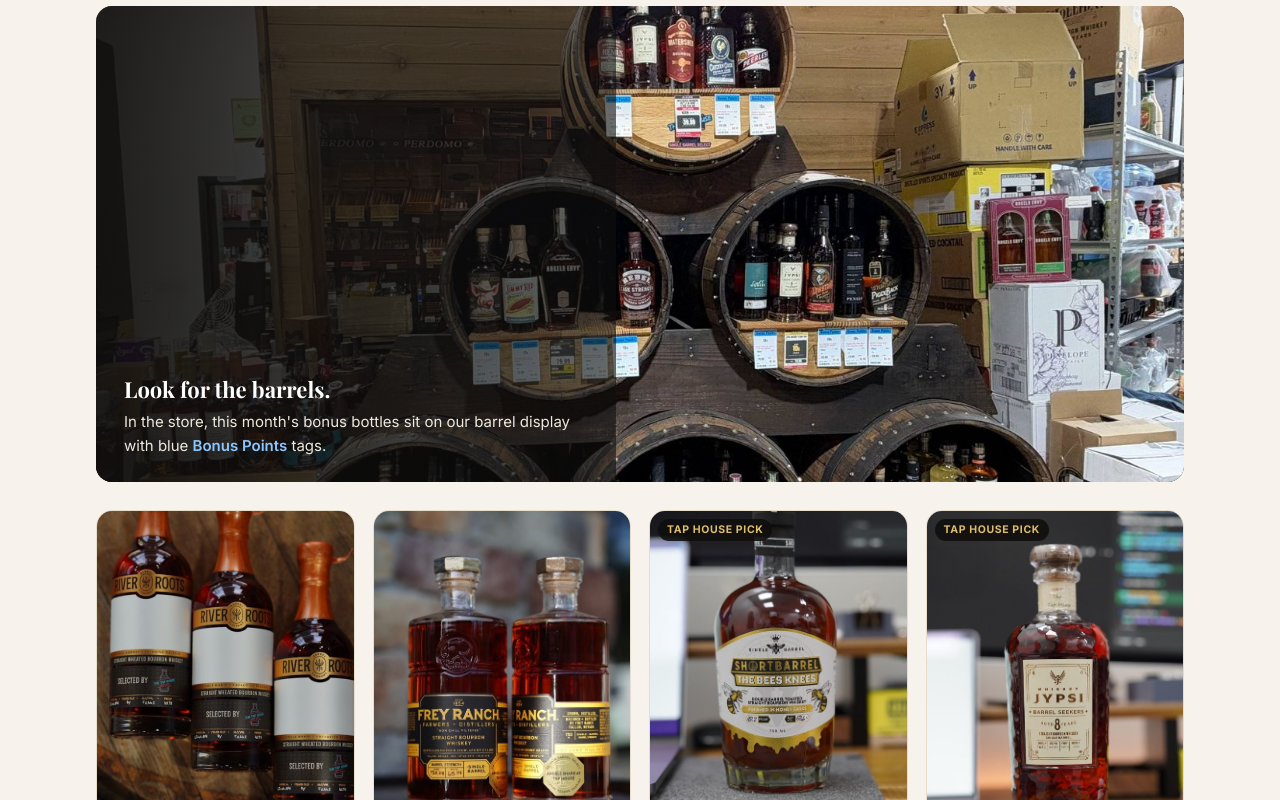
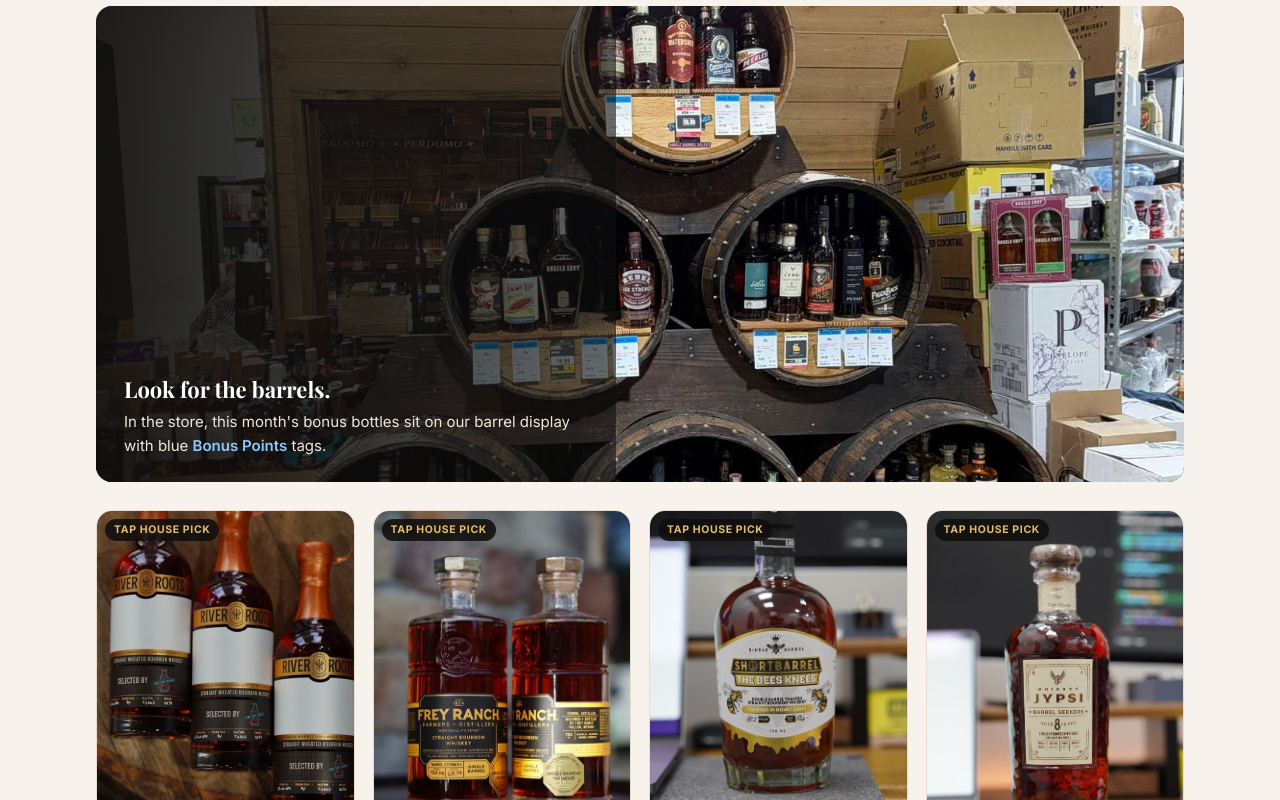
Before and after one commit to preyash09/taphousega, a plain HTML site: page index.html in a window 1280 px wide. Shown: the part 2000-2800 px from the top of the page. Drawn offline with nearby package versions, Linux system fonts and the light colour scheme; a web font is replaced by a local one.

Commit message:
Mark every bottle as a Tap House Pick
All bottles on the site are store picks, so each card gets the gold tag,
the section is renamed Tap House Picks, and the now-redundant Picks
filter is removed.

Co-Authored-By: Claude Opus 5.5 <noreply@anthropic.com>

```diff
--- a/app.js
+++ b/app.js
@@ -108,7 +108,6 @@
   var barrels = window.SINGLE_BARRELS || [];
   var filters = [
     { key: "all", label: "All", test: function () { return true; } },
-    { key: "pick", label: "Tap House Picks", test: function (b) { return b.pick; } },
     { key: "bourbon", label: "Bourbon", test: function (b) { return b.type === "bourbon"; } },
     { key: "rye", label: "Rye", test: function (b) { return b.type === "rye"; } },
     { key: "other", label: "Other", test: function (b) { return b.type && b.type !== "bourbon" && b.type !== "rye"; } }
--- a/bottles.js
+++ b/bottles.js
@@ -11,7 +11,7 @@
   Fields (leave any out if you don't need them):
     name     the bottle name
     nickname the pick's name, like "Bardstown Boujee" (shows in gold)
-    pick     true if it's a Tap House Pick (shows a gold badge)
+    pick     true for a Tap House Pick (shows a gold badge). Every bottle on the site is one.
     isNew    true to show a "New" tag
     photo2   a second photo, shown when someone taps the bottle
     details  short facts, like ["9 Year", "110 Proof", "186 Bottles"]
@@ -31,15 +31,15 @@ window.SITE = {
 };
 
 window.BONUS_BOTTLES = [
-  { name: "River Roots 8 Year", type: "bourbon", price: "$104.99", points: "10x Points", photo: "river-roots-8.jpg", search: "River Roots" },
-  { name: "Frey Ranch Four Grain Single Barrel", type: "bourbon", price: "$89.99", points: "10x Points", photo: "frey-ranch-four-grain.jpg", search: "Frey Ranch Single Barrel" },
+  { name: "River Roots 8 Year", type: "bourbon", pick: true, price: "$104.99", points: "10x Points", photo: "river-roots-8.jpg", search: "River Roots" },
+  { name: "Frey Ranch Four Grain Single Barrel", type: "bourbon", pick: true, price: "$89.99", points: "10x Points", photo: "frey-ranch-four-grain.jpg", search: "Frey Ranch Single Barrel" },
   { name: "Shortbarrel The Bee's Knees", type: "bourbon", pick: true, price: "$109.99", points: "10x Points", photo: "shortbarrel-bees-knees.jpg", search: "Shortbarrel" },
   { name: "Jypsi Whiskey 8 Year", type: "bourbon", pick: true, price: "$79.99", points: "10x Points", photo: "jypsi-8.jpg", search: "Jypsi" },
-  { name: "Elijah Craig Private Barrel Holy Proof", type: "bourbon", price: "$84.99", points: "10x Points", photo: "elijah-craig-holy-proof.jpg", search: "Elijah Craig Private Barrel" },
-  { name: "Pinhook Single Barrel 10 Year Vertical Series", type: "bourbon", price: "$94.99", points: "10x Points", photo: "pinhook-10-vertical.jpg", search: "Pinhook" },
-  { name: "Woodford Double Oaked Barrel Proof", type: "bourbon", price: "$99.99", points: "10x Points", photo: "woodford-double-oaked-bp.jpg", search: "Woodford Double Oaked" },
+  { name: "Elijah Craig Private Barrel Holy Proof", type: "bourbon", pick: true, price: "$84.99", points: "10x Points", photo: "elijah-craig-holy-proof.jpg", search: "Elijah Craig Private Barrel" },
+  { name: "Pinhook Single Barrel 10 Year Vertical Series", type: "bourbon", pick: true, price: "$94.99", points: "10x Points", photo: "pinhook-10-vertical.jpg", search: "Pinhook" },
+  { name: "Woodford Double Oaked Barrel Proof", type: "bourbon", pick: true, price: "$99.99", points: "10x Points", photo: "woodford-double-oaked-bp.jpg", search: "Woodford Double Oaked" },
   { name: "Frey Ranch Single Barrel Rye", type: "rye", pick: true, points: "10x Points", photo: "frey-ranch-rye.jpg", search: "Frey Ranch Rye" },
-  { name: "High Wire Jimmy Red Private Selection", type: "bourbon", points: "10x Points", photo: "high-wire-jimmy-red.jpg", search: "Jimmy Red" },
+  { name: "High Wire Jimmy Red Private Selection", type: "bourbon", pick: true, points: "10x Points", photo: "high-wire-jimmy-red.jpg", search: "Jimmy Red" },
 ];
 
 window.SINGLE_BARRELS = [
@@ -50,20 +50,20 @@ window.SINGLE_BARRELS = [
   { name: "Bardstown Bourbon Co. Wheated Single Barrel", nickname: "Bardstown Boujee", type: "bourbon", pick: true, isNew: true, details: ["Wheated", "127.6 Proof"], price: "$79.99", photo: "bardstown-boujee.jpg", search: "Bardstown Bourbon" },
 
   { name: "Chicken Cock", type: "bourbon", pick: true, details: ["5 Yr 2 Mo", "121.34 Proof", "90 Bottles"], price: "$59.99", photo: "chicken-cock.jpg", search: "Chicken Cock" },
-  { name: "Sagamore Barrel Select", type: "rye", details: ["9 Year", "110 Proof", "186 Bottles"], price: "$64.99", photo: "sagamore-barrel-select.jpg", search: "Sagamore" },
-  { name: "Smoke Wagon", type: "bourbon", details: ["8 Year", "118 Proof", "96 Bottles"], price: "$99.99", photo: "smoke-wagon-8.jpg", search: "Smoke Wagon" },
-  { name: "Old Ezra 7 Year", type: "bourbon", details: ["117 Proof", "210 Bottles"], price: "$64.99", photo: "old-ezra-7.jpg", search: "Old Ezra" },
-  { name: "Nashville Barrel Co. Rye", type: "rye", details: ["7 Year", "109.48 Proof", "102 Bottles"], price: "$79.99", photo: "nashville-barrel-rye.jpg", search: "Nashville Barrel" },
-  { name: "Nashville Barrel Bourbon", type: "bourbon", details: ["11 Yr 10 Mo", "118.76 Proof", "120 Bottles"], price: "$184.99", photo: "nashville-barrel-bourbon.jpg", search: "Nashville Barrel" },
-  { name: "Nashtucky by Nashville Barrel Co.", type: "bourbon", details: ["7 Yr 2 Mo", "122.34 Proof", "96 Bottles"], price: "$79.99", photo: "nashtucky-7.jpg", search: "Nashtucky" },
-  { name: "Jeptha Creed Wheated", type: "bourbon", details: ["7 Yr 1 Mo", "125.54 Proof", "156 Bottles"], price: "$69.99", photo: "jeptha-creed-wheated.jpg", search: "Jeptha Creed" },
-  { name: "Penelope Project X, PX Sherry Cask", type: "bourbon", details: ["6+ Years", "112 Proof", "156 Bottles"], price: "$74.99", photo: "penelope-project-x.jpg", search: "Penelope" },
-  { name: "ASW Fiddler Antique Rye", type: "rye", details: ["8 Yr 4 Mo", "116.8 Proof", "168 Bottles"], price: "$99.99", photo: "asw-fiddler-antique-rye.jpg", search: "Fiddler" },
-  { name: "Knob Creek Cask Strength", type: "bourbon", details: ["9 Yr 8 Mo", "124 Proof", "138 Bottles"], price: "$64.99", photo: "knob-creek-cask.jpg", search: "Knob Creek" },
-  { name: "El Tesoro Single Barrel Tequila", type: "tequila", details: ["80 Proof", "240 Bottles"], price: "$84.99", photo: "el-tesoro.jpg", search: "El Tesoro" },
-  { name: "Elliott Brothers Reserve", type: "whiskey", details: ["10 Year", "Malbec Cask", "128 Proof"], price: "$139.99", photo: "elliott-brothers.jpg", search: "Elliott Brothers" },
-  { name: "Dark Arts Whisky", type: "whiskey", details: ["11 Yr 5 Mo"], price: "$169.99", photo: "dark-arts.jpg", search: "Dark Arts" },
-  { name: "Larceny Barrel Proof", type: "bourbon", details: ["7 Year", "126 Proof"], price: "$69.99", photo: "larceny-bp.jpg", search: "Larceny Barrel Proof" },
-  { name: "Hogsworth Bourbon & Armagnac Barrel Select", type: "bourbon", price: "$59.99", photo: "hogsworth.jpg", search: "Hogsworth" },
-  { name: "Rare Character Single Barrel Series", type: "whiskey", details: ["20 Yr 11 Mo", "American Light Whiskey"], photo: "rare-character.jpg", search: "Rare Character" },
+  { name: "Sagamore Barrel Select", type: "rye", pick: true, details: ["9 Year", "110 Proof", "186 Bottles"], price: "$64.99", photo: "sagamore-barrel-select.jpg", search: "Sagamore" },
+  { name: "Smoke Wagon", type: "bourbon", pick: true, details: ["8 Year", "118 Proof", "96 Bottles"], price: "$99.99", photo: "smoke-wagon-8.jpg", search: "Smoke Wagon" },
+  { name: "Old Ezra 7 Year", type: "bourbon", pick: true, details: ["117 Proof", "210 Bottles"], price: "$64.99", photo: "old-ezra-7.jpg", search: "Old Ezra" },
+  { name: "Nashville Barrel Co. Rye", type: "rye", pick: true, details: ["7 Year", "109.48 Proof", "102 Bottles"], price: "$79.99", photo: "nashville-barrel-rye.jpg", search: "Nashville Barrel" },
+  { name: "Nashville Barrel Bourbon", type: "bourbon", pick: true, details: ["11 Yr 10 Mo", "118.76 Proof", "120 Bottles"], price: "$184.99", photo: "nashville-barrel-bourbon.jpg", search: "Nashville Barrel" },
+  { name: "Nashtucky by Nashville Barrel Co.", type: "bourbon", pick: true, details: ["7 Yr 2 Mo", "122.34 Proof", "96 Bottles"], price: "$79.99", photo: "nashtucky-7.jpg", search: "Nashtucky" },
+  { name: "Jeptha Creed Wheated", type: "bourbon", pick: true, details: ["7 Yr 1 Mo", "125.54 Proof", "156 Bottles"], price: "$69.99", photo: "jeptha-creed-wheated.jpg", search: "Jeptha Creed" },
+  { name: "Penelope Project X, PX Sherry Cask", type: "bourbon", pick: true, details: ["6+ Years", "112 Proof", "156 Bottles"], price: "$74.99", photo: "penelope-project-x.jpg", search: "Penelope" },
+  { name: "ASW Fiddler Antique Rye", type: "rye", pick: true, details: ["8 Yr 4 Mo", "116.8 Proof", "168 Bottles"], price: "$99.99", photo: "asw-fiddler-antique-rye.jpg", search: "Fiddler" },
+  { name: "Knob Creek Cask Strength", type: "bourbon", pick: true, details: ["9 Yr 8 Mo", "124 Proof", "138 Bottles"], price: "$64.99", photo: "knob-creek-cask.jpg", search: "Knob Creek" },
+  { name: "El Tesoro Single Barrel Tequila", type: "tequila", pick: true, details: ["80 Proof", "240 Bottles"], price: "$84.99", photo: "el-tesoro.jpg", search: "El Tesoro" },
+  { name: "Elliott Brothers Reserve", type: "whiskey", pick: true, details: ["10 Year", "Malbec Cask", "128 Proof"], price: "$139.99", photo: "elliott-brothers.jpg", search: "Elliott Brothers" },
+  { name: "Dark Arts Whisky", type: "whiskey", pick: true, details: ["11 Yr 5 Mo"], price: "$169.99", photo: "dark-arts.jpg", search: "Dark Arts" },
+  { name: "Larceny Barrel Proof", type: "bourbon", pick: true, details: ["7 Year", "126 Proof"], price: "$69.99", photo: "larceny-bp.jpg", search: "Larceny Barrel Proof" },
+  { name: "Hogsworth Bourbon & Armagnac Barrel Select", type: "bourbon", pick: true, price: "$59.99", photo: "hogsworth.jpg", search: "Hogsworth" },
+  { name: "Rare Character Single Barrel Series", type: "whiskey", pick: true, details: ["20 Yr 11 Mo", "American Light Whiskey"], photo: "rare-character.jpg", search: "Rare Character" },
 ];
--- a/index.html
+++ b/index.html
@@ -43,7 +43,7 @@
       <a href="#how">How it works</a>
       <a href="#bourbon-day">Bourbon Day</a>
       <a href="#bonus">Bonus bottles</a>
-      <a href="#barrels">Single barrels</a>
+      <a href="#barrels">Our picks</a>
       <a href="#visit">Visit</a>
     </nav>
     <a class="btn btn-gold btn-sm js-rank" href="#">Check your rank</a>
@@ -152,8 +152,8 @@
   <section id="barrels" class="section section-dark">
     <div class="wrap">
       <p class="eyebrow">On the shelf</p>
-      <h2>Single barrels</h2>
-      <p class="section-sub">Every bottle here came from one barrel. The bottle count is on the card. Gold tags are Tap House Picks, chosen by us.</p>
+      <h2>Tap House Picks</h2>
+      <p class="section-sub">Every bottle on this site is a Tap House Pick: a single barrel chosen by our team. The bottle count is on the card.</p>
       <div class="filters js-filters" role="group" aria-label="Filter single barrels"></div>
       <div class="grid js-barrels"></div>
       <p class="empty js-empty" hidden>Nothing here right now. Try another filter.</p>
```
Also changed, not shown: 1 other file.
